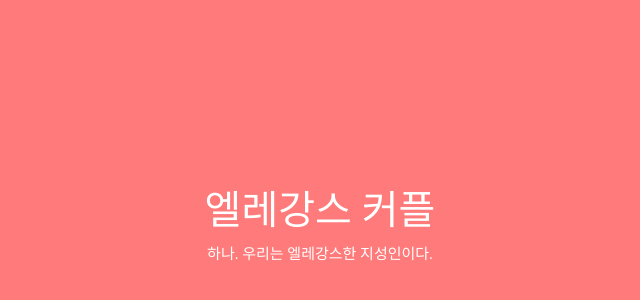
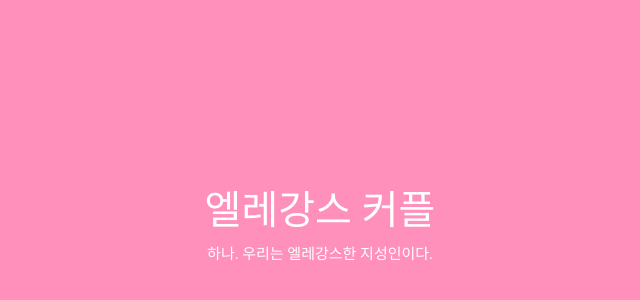
Before and after one commit to AppJam-CoupleBalanceGame/CoupleBalanceGame-Front, a React (Create React App) app: page / in a window 1280 px wide. Shown: the part 180-480 px from the top of the page, without its empty margins (320-960 px from the left). Built offline with nearby package versions, Linux system fonts and the light colour scheme; a web font is replaced by a local one.

Commit message:
Style: 배경색 변경

```diff
--- a/src/styles/splash/SplashPage.module.css
+++ b/src/styles/splash/SplashPage.module.css
@@ -9,7 +9,7 @@
     display: flex;
     align-items: center;
     justify-content: center;
-    background-color: #FF7A7A;
+    background-color: var(--main-color);
 }
 
 .box {
```
